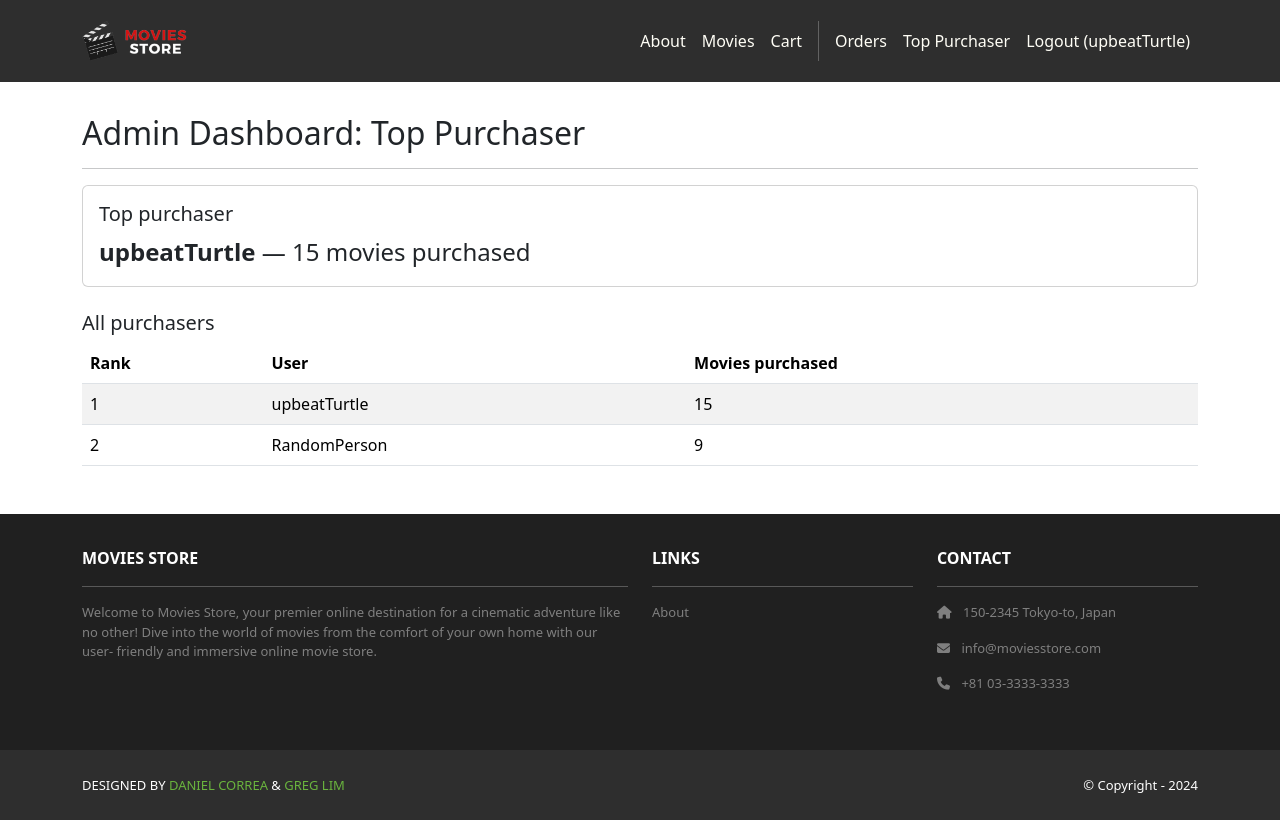
After one commit to UpbeatTurtle/moviesstore, a Django app: page /cart/admin/top-purchaser/ in a window 1280 px wide. The commit adds this page. Run offline with Django 5.2, Linux system fonts and the light colour scheme; a user stored in the database is signed in; data comes from the database, SQL or seed files in the repository; some libraries are stand-ins or nearby versions.

Commit message:
Add admin Top Purchaser page (user story 3)

```diff
--- /dev/null
+++ b/cart/templates/cart/top_purchaser.html
@@ -0,0 +1,42 @@
+{% extends 'base.html' %}
+{% block content %}
+<div class="p-3">
+  <div class="container">
+    <div class="row mt-3">
+      <div class="col mx-auto mb-3">
+        <h2>Admin Dashboard: Top Purchaser</h2>
+        <hr />
+        {% if template_data.top_user %}
+        <div class="card mb-4">
+          <div class="card-body">
+            <h5 class="card-title">Top purchaser</h5>
+            <p class="card-text fs-4">
+              <b>{{ template_data.top_user.username }}</b>
+              &mdash; {{ template_data.top_user.movies_purchased }}
+              movie{{ template_data.top_user.movies_purchased|pluralize }} purchased
+            </p>
+          </div>
+        </div>
+        <h5>All purchasers</h5>
+        <table class="table table-striped">
+          <thead>
+            <tr><th>Rank</th><th>User</th><th>Movies purchased</th></tr>
+          </thead>
+          <tbody>
+            {% for u in template_data.ranked_users %}
+            <tr>
+              <td>{{ forloop.counter }}</td>
+              <td>{{ u.username }}</td>
+              <td>{{ u.movies_purchased }}</td>
+            </tr>
+            {% endfor %}
+          </tbody>
+        </table>
+        {% else %}
+        <p>No purchases have been made yet.</p>
+        {% endif %}
+      </div>
+    </div>
+  </div>
+</div>
+{% endblock content %}
--- a/cart/urls.py
+++ b/cart/urls.py
@@ -6,4 +6,5 @@ urlpatterns = [
     path('clear/', views.clear, name='cart.clear'),
     path('purchase/', views.purchase, name='cart.purchase'),
     path('orders/', views.orders, name='accounts.orders'),
+    path('admin/top-purchaser/', views.top_purchaser, name='cart.top_purchaser'),
 ]
--- a/cart/views.py
+++ b/cart/views.py
@@ -1,3 +1,5 @@
+from django.contrib.admin.views.decorators import staff_member_required
+from django.db.models import Sum
 from django.shortcuts import render
 from django.shortcuts import get_object_or_404, redirect
 from movies.models import Movie
@@ -66,3 +68,16 @@ def orders(request):
     template_data['orders'] = request.user.order_set.all()
     return render(request, 'accounts/orders.html',
         {'template_data': template_data})
+
+@staff_member_required
+def top_purchaser(request):
+    ranked = (User.objects
+        .annotate(movies_purchased=Sum('order__item__quantity'))
+        .filter(movies_purchased__gt=0)
+        .order_by('-movies_purchased', 'username'))
+    template_data = {}
+    template_data['title'] = 'Top Purchaser'
+    template_data['top_user'] = ranked.first()
+    template_data['ranked_users'] = ranked
+    return render(request, 'cart/top_purchaser.html',
+        {'template_data': template_data})
--- a/moviesstore/templates/base.html
+++ b/moviesstore/templates/base.html
@@ -50,6 +50,10 @@
             <a class="nav-link"
               href="{% url 'accounts.orders' %}">Orders
             </a>
+            {% if user.is_staff %}
+            <a class="nav-link"
+              href="{% url 'cart.top_purchaser' %}">Top Purchaser</a>
+            {% endif %}
             <a class="nav-link"
               href="{% url 'accounts.logout' %}">Logout ({{user.username }})</a>
             {% else %}
```
